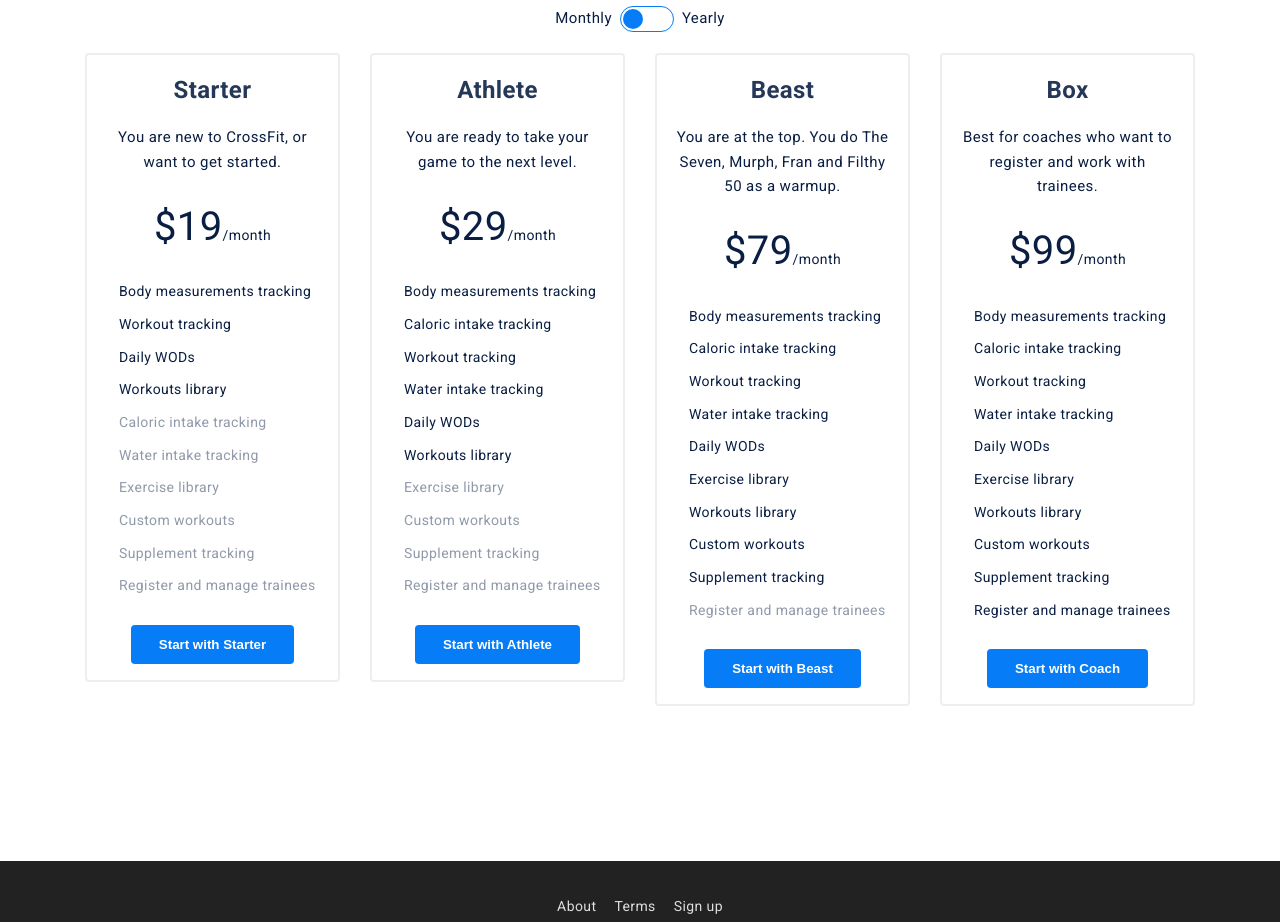
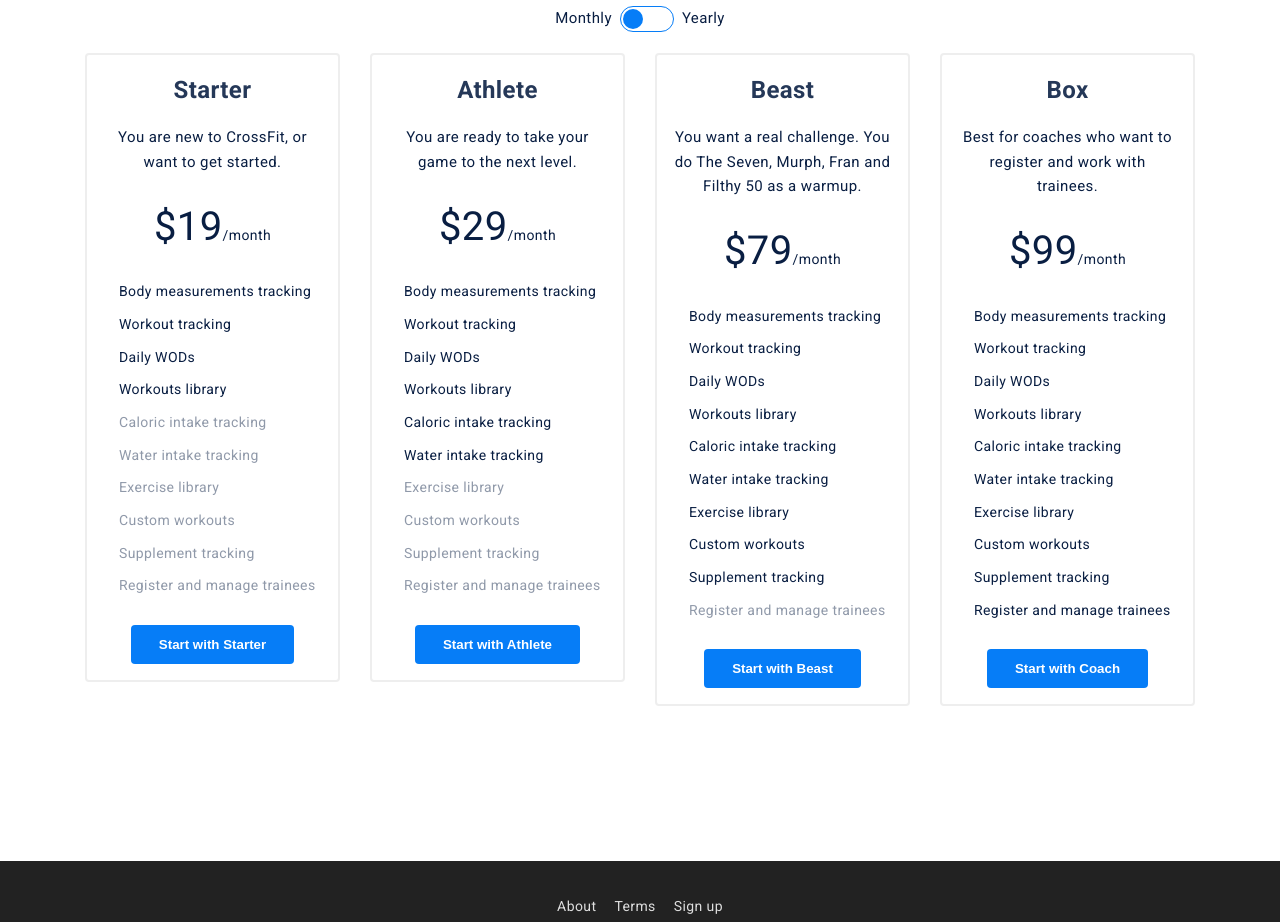
Before and after one commit to alexdevero/trainr-web-app-landing-page, a Next.js app: page / in a window 1280 px wide. Shown: the part 1220-2142 px from the top of the page. Built offline with nearby package versions, Linux system fonts and the light colour scheme.

Commit message:
Re-order plan features

```diff
--- a/components/pricing.tsx
+++ b/components/pricing.tsx
@@ -87,11 +87,11 @@ const Pricing = (props: PricingInterface) => {
 
                 <ul className="pricing-card__list">
                   <li>Body measurements tracking</li>
-                  <li>Caloric intake tracking</li>
                   <li>Workout tracking</li>
-                  <li>Water intake tracking</li>
                   <li>Daily WODs</li>
                   <li>Workouts library</li>
+                  <li>Caloric intake tracking</li>
+                  <li>Water intake tracking</li>
                   <li className="pricing-feature--muted">Exercise library</li>
                   <li className="pricing-feature--muted">Custom workouts</li>
                   <li className="pricing-feature--muted">Supplement tracking</li>
@@ -110,7 +110,7 @@ const Pricing = (props: PricingInterface) => {
               <div className="pricing-card__header">
                 <h2 className="pricing-card__name">Beast</h2>
 
-                <p className="pricing-card__description">You are at the top. You do The Seven, Murph, Fran and Filthy 50 as a warmup.</p>
+                <p className="pricing-card__description">You want a real challenge. You do The Seven, Murph, Fran and Filthy 50 as a warmup.</p>
               </div>
 
               <div className="pricing-card__body">
@@ -121,12 +121,12 @@ const Pricing = (props: PricingInterface) => {
 
                 <ul className="pricing-card__list">
                   <li>Body measurements tracking</li>
+                  <li>Workout tracking</li>
+                  <li>Daily WODs</li>
+                  <li>Workouts library</li>
                   <li>Caloric intake tracking</li>
-                  <li>Workout tracking</li>
                   <li>Water intake tracking</li>
-                  <li>Daily WODs</li>
                   <li>Exercise library</li>
-                  <li>Workouts library</li>
                   <li>Custom workouts</li>
                   <li>Supplement tracking</li>
                   <li className="pricing-feature--muted">Register and manage trainees</li>
@@ -155,12 +155,12 @@ const Pricing = (props: PricingInterface) => {
 
                 <ul className="pricing-card__list">
                   <li>Body measurements tracking</li>
+                  <li>Workout tracking</li>
+                  <li>Daily WODs</li>
+                  <li>Workouts library</li>
                   <li>Caloric intake tracking</li>
-                  <li>Workout tracking</li>
                   <li>Water intake tracking</li>
-                  <li>Daily WODs</li>
                   <li>Exercise library</li>
-                  <li>Workouts library</li>
                   <li>Custom workouts</li>
                   <li>Supplement tracking</li>
                   <li>Register and manage trainees</li>
```
